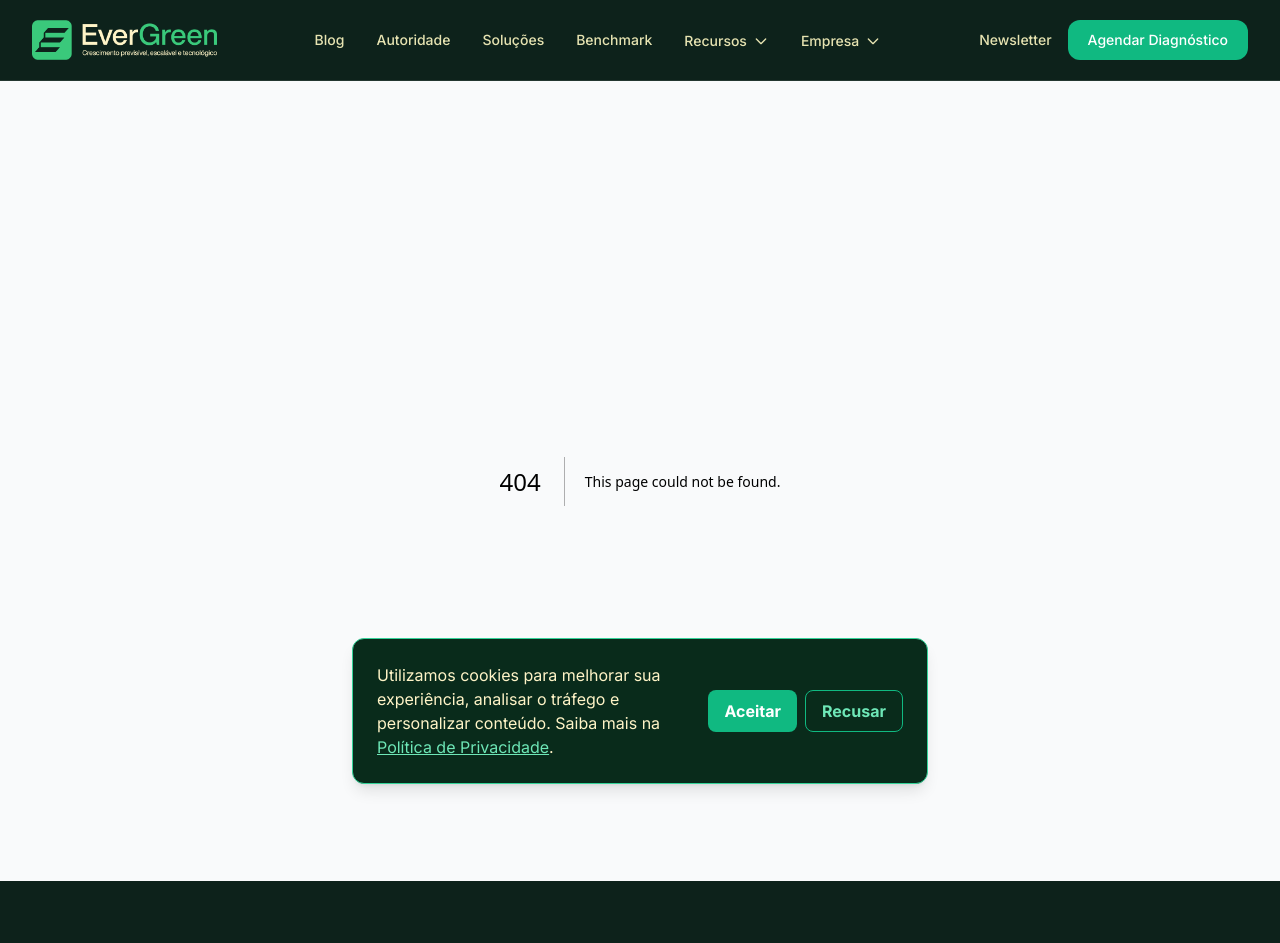
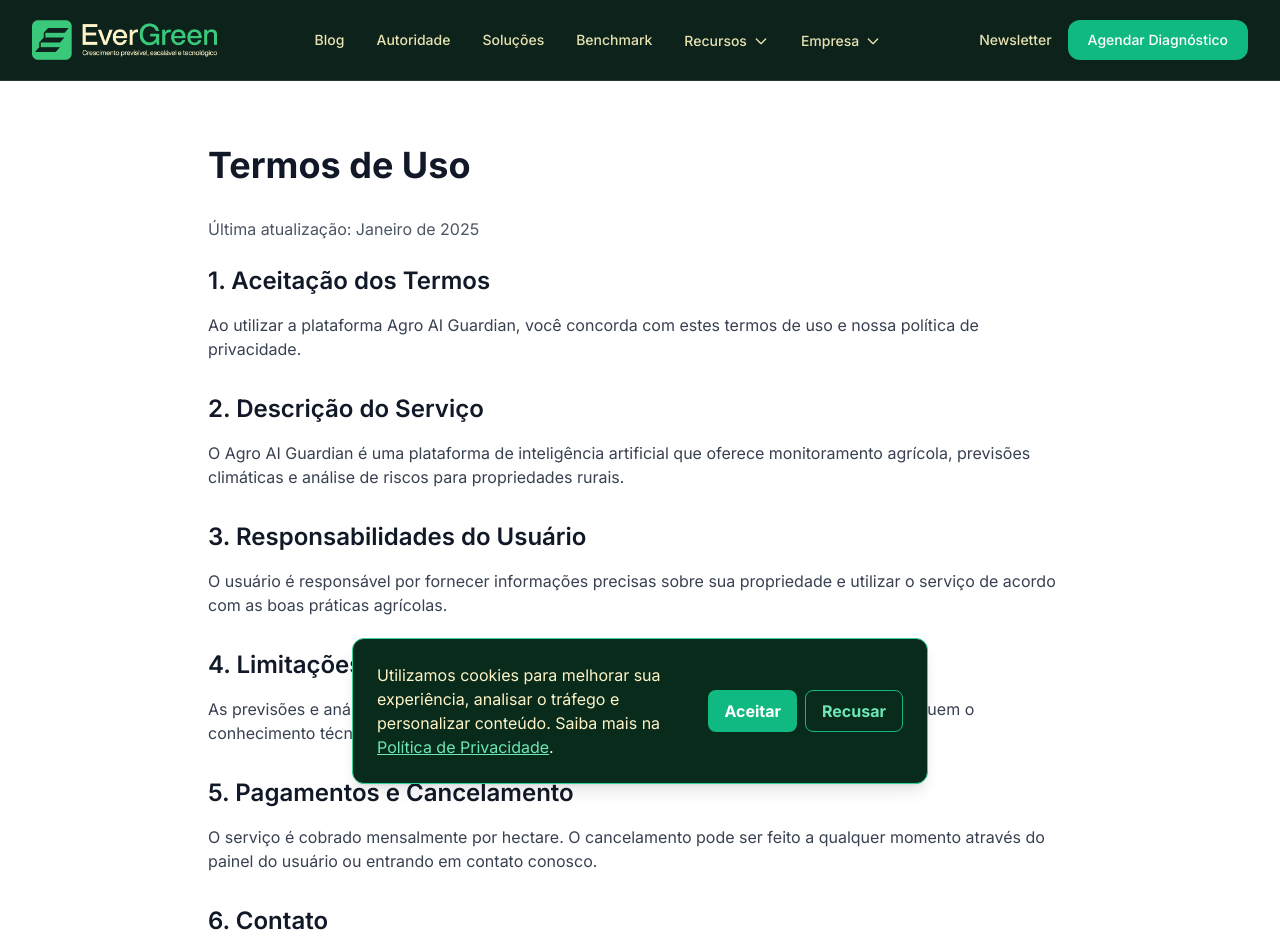
Before and after one commit to EverGreen-Agency/eg, a Next.js app: page /agro-ai-guardian/termos-uso in a window 1280 px wide. Before the commit this address had no page. Shown: the top 943 px of the page. Built offline with nearby package versions, Linux system fonts and the light colour scheme.

Commit message:
Ajuste na LP do Agro

```diff
--- a/src/app/agro-ai-guardian/layout.tsx
+++ b/src/app/agro-ai-guardian/layout.tsx
@@ -1,5 +1,13 @@
 import { Metadata } from 'next';
+import { Inter } from 'next/font/google';
 import './styles.css';
+
+const inter = Inter({
+  subsets: ['latin'],
+  weight: ['400', '500', '600', '700'],
+  display: 'swap',
+  variable: '--font-inter',
+});
 
 export const metadata: Metadata = {
   title: 'Agro AI Guardian - Preveja pragas e clima. Proteja até 40% da sua colheita',
--- a/src/app/agro-ai-guardian/page.tsx
+++ b/src/app/agro-ai-guardian/page.tsx
@@ -822,65 +822,75 @@ export default function AgroAIGuardianPage() {
       {/* Rodapé */}
       <footer className="bg-gray-900 text-white py-12">
         <div className="container mx-auto px-4">
-          <div className="grid md:grid-cols-4 gap-8">
+          <div className="grid md:grid-cols-3 gap-8">
             <div>
               <h3 className="text-xl font-bold mb-4 gradient-text">Agro AI Guardian</h3>
-              <p className="text-gray-400 mb-4">
+              <p className="text-gray-400 mb-6">
                 Inteligência artificial para agricultura sustentável e produtiva.
               </p>
               <div className="flex space-x-4">
-                <a href="#" className="text-gray-400 hover:text-white transition-colors hover-lift">
+                <a href="https://instagram.com/agroaiguardian" target="_blank" rel="noopener noreferrer" className="text-gray-400 hover:text-white transition-colors hover-lift">
                   <svg className="w-6 h-6" fill="currentColor" viewBox="0 0 24 24">
-                    <path d="M24 4.557c-.883.392-1.832.656-2.828.775 1.017-.609 1.798-1.574 2.165-2.724-.951.564-2.005.974-3.127 1.195-.897-.957-2.178-1.555-3.594-1.555-3.179 0-5.515 2.966-4.797 6.045-4.091-.205-7.719-2.165-10.148-5.144-1.29 2.213-.669 5.108 1.523 6.574-.806-.026-1.566-.247-2.229-.616-.054 2.281 1.581 4.415 3.949 4.89-.693.188-1.452.232-2.224.084.626 1.956 2.444 3.379 4.6 3.419-2.07 1.623-4.678 2.348-7.29 2.04 2.179 1.397 4.768 2.212 7.548 2.212 9.142 0 14.307-7.721 13.995-14.646.962-.695 1.797-1.562 2.457-2.549z"/>
+                    <path d="M12 2.163c3.204 0 3.584.012 4.85.07 3.252.148 4.771 1.691 4.919 4.919.058 1.265.069 1.645.069 4.849 0 3.205-.012 3.584-.069 4.849-.149 3.225-1.664 4.771-4.919 4.919-1.266.058-1.644.07-4.85.07-3.204 0-3.584-.012-4.849-.07-3.26-.149-4.771-1.699-4.919-4.92-.058-1.265-.07-1.644-.07-4.849 0-3.204.013-3.583.07-4.849.149-3.227 1.664-4.771 4.919-4.919 1.266-.057 1.645-.069 4.849-.069zm0-2.163c-3.259 0-3.667.014-4.947.072-4.358.2-6.78 2.618-6.98 6.98-.059 1.281-.073 1.689-.073 4.948 0 3.259.014 3.668.072 4.948.2 4.358 2.618 6.78 6.98 6.98 1.281.058 1.689.072 4.948.072 3.259 0 3.668-.014 4.948-.072 4.354-.2 6.782-2.618 6.979-6.98.059-1.28.073-1.689.073-4.948 0-3.259-.014-3.667-.072-4.947-.196-4.354-2.617-6.78-6.979-6.98-1.281-.059-1.69-.073-4.949-.073zm0 5.838c-3.403 0-6.162 2.759-6.162 6.162s2.759 6.163 6.162 6.163 6.162-2.759 6.162-6.163c0-3.403-2.759-6.162-6.162-6.162zm0 10.162c-2.209 0-4-1.79-4-4 0-2.209 1.791-4 4-4s4 1.791 4 4c0 2.21-1.791 4-4 4zm6.406-11.845c-.796 0-1.441.645-1.441 1.44s.645 1.44 1.441 1.44c.795 0 1.439-.645 1.439-1.44s-.644-1.44-1.439-1.44z"/>
                   </svg>
                 </a>
-                <a href="#" className="text-gray-400 hover:text-white transition-colors hover-lift">
+                <a href="https://wa.me/5511999999999" target="_blank" rel="noopener noreferrer" className="text-gray-400 hover:text-white transition-colors hover-lift">
                   <svg className="w-6 h-6" fill="currentColor" viewBox="0 0 24 24">
-                    <path d="M22.46 6c-.77.35-1.6.58-2.46.69.88-.53 1.56-1.37 1.88-2.38-.83.5-1.75.85-2.72 1.05C18.37 4.5 17.26 4 16 4c-2.35 0-4.27 1.92-4.27 4.29 0 .34.04.67.11.98C8.28 9.09 5.11 7.38 3 4.79c-.37.63-.58 1.37-.58 2.15 0 1.49.75 2.81 1.91 3.56-.71 0-1.37-.2-1.95-.5v.03c0 2.08 1.48 3.82 3.44 4.21a4.22 4.22 0 0 1-1.93.07 4.28 4.28 0 0 0 4 2.98 8.521 8.521 0 0 1-5.33 1.84c-.34 0-.68-.02-1.02-.06C3.44 20.29 5.7 21 8.12 21 16 21 20.33 14.46 20.33 8.79c0-.19 0-.37-.01-.56.84-.6 1.56-1.36 2.14-2.23z"/>
+                    <path d="M17.472 14.382c-.297-.149-1.758-.867-2.03-.967-.273-.099-.471-.148-.67.15-.197.297-.767.966-.94 1.164-.173.199-.347.223-.644.075-.297-.15-1.255-.463-2.39-1.475-.883-.788-1.48-1.761-1.653-2.059-.173-.297-.018-.458.13-.606.134-.133.298-.347.446-.52.149-.174.198-.298.298-.497.099-.198.05-.371-.025-.52-.075-.149-.669-1.612-.916-2.207-.242-.579-.487-.5-.669-.51-.173-.008-.371-.01-.57-.01-.198 0-.52.074-.792.372-.272.297-1.04 1.016-1.04 2.479 0 1.462 1.065 2.875 1.213 3.074.149.198 2.096 3.2 5.077 4.487.709.306 1.262.489 1.694.625.712.227 1.36.195 1.871.118.571-.085 1.758-.719 2.006-1.413.248-.694.248-1.289.173-1.413-.074-.124-.272-.198-.57-.347m-5.421 7.403h-.004a9.87 9.87 0 01-5.031-1.378l-.361-.214-3.741.982.998-3.648-.235-.374a9.86 9.86 0 01-1.51-5.26c.001-5.45 4.436-9.884 9.888-9.884 2.64 0 5.122 1.03 6.988 2.898a9.825 9.825 0 012.893 6.994c-.003 5.45-4.437 9.884-9.885 9.884m8.413-18.297A11.815 11.815 0 0012.05 0C5.495 0 .16 5.335.157 11.892c0 2.096.547 4.142 1.588 5.945L.057 24l6.305-1.654a11.882 11.882 0 005.683 1.448h.005c6.554 0 11.89-5.335 11.893-11.893A11.821 11.821 0 0020.885 3.488"/>
                   </svg>
                 </a>
               </div>
             </div>
 
             <div>
-              <h4 className="text-lg font-semibold mb-4">Produto</h4>
-              <ul className="space-y-2 text-gray-400">
-                <li><a href="#" className="hover:text-white transition-colors">Funcionalidades</a></li>
-                <li><a href="#" className="hover:text-white transition-colors">Preços</a></li>
-                <li><a href="#" className="hover:text-white transition-colors">Demonstração</a></li>
-                <li><a href="#" className="hover:text-white transition-colors">API</a></li>
-              </ul>
-            </div>
-
-            <div>
-              <h4 className="text-lg font-semibold mb-4">Suporte</h4>
-              <ul className="space-y-2 text-gray-400">
-                <li><a href="#" className="hover:text-white transition-colors">Central de Ajuda</a></li>
-                <li><a href="#" className="hover:text-white transition-colors">Contato</a></li>
-                <li><a href="#" className="hover:text-white transition-colors">WhatsApp</a></li>
-                <li><a href="#" className="hover:text-white transition-colors">Treinamentos</a></li>
+              <h4 className="text-lg font-semibold mb-4">Links Rápidos</h4>
+              <ul className="space-y-3 text-gray-400">
+                <li><a href="#funcionalidades" className="hover:text-white transition-colors">Funcionalidades</a></li>
+                <li><a href="#precos" className="hover:text-white transition-colors">Preços</a></li>
+                <li><a href="#faq" className="hover:text-white transition-colors">FAQ</a></li>
+                <li><a href="https://wa.me/5511999999999" target="_blank" rel="noopener noreferrer" className="hover:text-white transition-colors">Suporte WhatsApp</a></li>
               </ul>
             </div>
 
             <div>
               <h4 className="text-lg font-semibold mb-4">Contato</h4>
-              <div className="space-y-2 text-gray-400">
-                <p>suporte@agroaiguardian.com.br</p>
-                <p>(11) 99999-9999</p>
-                <p>São Paulo, SP</p>
+              <div className="space-y-3 text-gray-400">
+                <div className="flex items-center space-x-2">
+                  <svg className="w-4 h-4" fill="currentColor" viewBox="0 0 20 20">
+                    <path d="M2.003 5.884L10 9.882l7.997-3.998A2 2 0 0016 4H4a2 2 0 00-1.997 1.884z"/>
+                    <path d="M18 8.118l-8 4-8-4V14a2 2 0 002 2h12a2 2 0 002-2V8.118z"/>
+                  </svg>
+                  <a href="mailto:suporte@agroaiguardian.com.br" className="hover:text-white transition-colors">
+                    suporte@agroaiguardian.com.br
+                  </a>
+                </div>
+                <div className="flex items-center space-x-2">
+                  <svg className="w-4 h-4" fill="currentColor" viewBox="0 0 20 20">
+                    <path d="M2 3a1 1 0 011-1h2.153a1 1 0 01.986.836l.74 4.435a1 1 0 01-.54 1.06l-1.548.773a11.037 11.037 0 006.105 6.105l.774-1.548a1 1 0 011.059-.54l4.435.74a1 1 0 01.836.986V17a1 1 0 01-1 1h-2C7.82 18 2 12.18 2 5V3z"/>
+                  </svg>
+                  <a href="https://wa.me/5511999999999" target="_blank" rel="noopener noreferrer" className="hover:text-white transition-colors">
+                    (11) 99999-9999
+                  </a>
+                </div>
+                <div className="flex items-center space-x-2">
+                  <svg className="w-4 h-4" fill="currentColor" viewBox="0 0 20 20">
+                    <path fillRule="evenodd" d="M5.05 4.05a7 7 0 119.9 9.9L10 18.9l-4.95-4.95a7 7 0 010-9.9zM10 11a2 2 0 100-4 2 2 0 000 4z" clipRule="evenodd"/>
+                  </svg>
+                  <span>São Paulo, SP</span>
+                </div>
               </div>
             </div>
           </div>
 
           <div className="border-t border-gray-800 mt-8 pt-8 flex flex-col md:flex-row justify-between items-center">
             <div className="text-gray-400">
-              © 2024 Agro AI Guardian. Todos os direitos reservados.
+              © 2025 Agro AI Guardian. Todos os direitos reservados.
             </div>
             <div className="flex space-x-6 mt-4 md:mt-0">
-              <Link href="#" className="text-gray-400 hover:text-white transition-colors">
+              <Link href="/agro-ai-guardian/politica-privacidade" className="text-gray-400 hover:text-white transition-colors">
                 Política de Privacidade
               </Link>
-              <Link href="#" className="text-gray-400 hover:text-white transition-colors">
+              <Link href="/agro-ai-guardian/termos-uso" className="text-gray-400 hover:text-white transition-colors">
                 Termos de Uso
               </Link>
             </div>
--- /dev/null
+++ b/src/app/agro-ai-guardian/politica-privacidade/page.tsx
@@ -0,0 +1,53 @@
+export default function PoliticaPrivacidadePage() {
+  return (
+    <div className="min-h-screen bg-white py-16">
+      <div className="container mx-auto px-4 max-w-4xl">
+        <h1 className="text-4xl font-bold text-gray-900 mb-8">Política de Privacidade</h1>
+
+        <div className="prose prose-lg max-w-none">
+          <p className="text-gray-600 mb-6">
+            Última atualização: Janeiro de 2025
+          </p>
+
+          <section className="mb-8">
+            <h2 className="text-2xl font-semibold text-gray-900 mb-4">1. Informações que Coletamos</h2>
+            <p className="text-gray-700 mb-4">
+              Coletamos informações que você nos fornece diretamente, como dados da propriedade rural,
+              informações de contato e dados de uso da plataforma.
+            </p>
+          </section>
+
+          <section className="mb-8">
+            <h2 className="text-2xl font-semibold text-gray-900 mb-4">2. Como Usamos suas Informações</h2>
+            <p className="text-gray-700 mb-4">
+              Utilizamos suas informações para fornecer nossos serviços de monitoramento agrícola,
+              análise de dados e previsões baseadas em IA.
+            </p>
+          </section>
+
+          <section className="mb-8">
+            <h2 className="text-2xl font-semibold text-gray-900 mb-4">3. Proteção de Dados</h2>
+            <p className="text-gray-700 mb-4">
+              Implementamos medidas de segurança técnicas e organizacionais para proteger seus dados
+              pessoais contra acesso não autorizado, alteração, divulgação ou destruição.
+            </p>
+          </section>
+
+          <section className="mb-8">
+            <h2 className="text-2xl font-semibold text-gray-900 mb-4">4. LGPD - Lei Geral de Proteção de Dados</h2>
+            <p className="text-gray-700 mb-4">
+              Estamos em conformidade com a LGPD e respeitamos todos os seus direitos como titular de dados pessoais.
+            </p>
+          </section>
+
+          <section className="mb-8">
+            <h2 className="text-2xl font-semibold text-gray-900 mb-4">5. Contato</h2>
+            <p className="text-gray-700">
+              Para questões sobre privacidade, entre em contato: suporte@agroaiguardian.com.br
+            </p>
+          </section>
+        </div>
+      </div>
+    </div>
+  );
+}
--- /dev/null
+++ b/src/app/agro-ai-guardian/termos-uso/page.tsx
@@ -0,0 +1,62 @@
+export default function TermosUsoPage() {
+  return (
+    <div className="min-h-screen bg-white py-16">
+      <div className="container mx-auto px-4 max-w-4xl">
+        <h1 className="text-4xl font-bold text-gray-900 mb-8">Termos de Uso</h1>
+
+        <div className="prose prose-lg max-w-none">
+          <p className="text-gray-600 mb-6">
+            Última atualização: Janeiro de 2025
+          </p>
+
+          <section className="mb-8">
+            <h2 className="text-2xl font-semibold text-gray-900 mb-4">1. Aceitação dos Termos</h2>
+            <p className="text-gray-700 mb-4">
+              Ao utilizar a plataforma Agro AI Guardian, você concorda com estes termos de uso
+              e nossa política de privacidade.
+            </p>
+          </section>
+
+          <section className="mb-8">
+            <h2 className="text-2xl font-semibold text-gray-900 mb-4">2. Descrição do Serviço</h2>
+            <p className="text-gray-700 mb-4">
+              O Agro AI Guardian é uma plataforma de inteligência artificial que oferece
+              monitoramento agrícola, previsões climáticas e análise de riscos para propriedades rurais.
+            </p>
+          </section>
+
+          <section className="mb-8">
+            <h2 className="text-2xl font-semibold text-gray-900 mb-4">3. Responsabilidades do Usuário</h2>
+            <p className="text-gray-700 mb-4">
+              O usuário é responsável por fornecer informações precisas sobre sua propriedade
+              e utilizar o serviço de acordo com as boas práticas agrícolas.
+            </p>
+          </section>
+
+          <section className="mb-8">
+            <h2 className="text-2xl font-semibold text-gray-900 mb-4">4. Limitações de Responsabilidade</h2>
+            <p className="text-gray-700 mb-4">
+              As previsões e análises fornecidas são baseadas em dados e algoritmos de IA,
+              mas não substituem o conhecimento técnico especializado.
+            </p>
+          </section>
+
+          <section className="mb-8">
+            <h2 className="text-2xl font-semibold text-gray-900 mb-4">5. Pagamentos e Cancelamento</h2>
+            <p className="text-gray-700 mb-4">
+              O serviço é cobrado mensalmente por hectare. O cancelamento pode ser feito a qualquer momento
+              através do painel do usuário ou entrando em contato conosco.
+            </p>
+          </section>
+
+          <section className="mb-8">
+            <h2 className="text-2xl font-semibold text-gray-900 mb-4">6. Contato</h2>
+            <p className="text-gray-700">
+              Para dúvidas sobre os termos de uso: suporte@agroaiguardian.com.br
+            </p>
+          </section>
+        </div>
+      </div>
+    </div>
+  );
+}
--- a/src/app/layout.tsx
+++ b/src/app/layout.tsx
@@ -5,6 +5,7 @@ import Footer from '@/components/Footer'
 import Head from 'next/head'
 import CookieConsent from "@/components/CookieConsent";
 import FacebookPixel from '@/components/FacebookPixel';
+import ConditionalLayout from '@/components/ConditionalLayout';
 
 const inter = Inter({
   subsets: ['latin'],
@@ -38,9 +39,9 @@ export default function RootLayout({
       </Head>
       <body className={`${inter.className} min-h-screen bg-gray-50 dark:bg-gray-900`}>
         <FacebookPixel />
-        <Navbar />
-        {children}
-        <Footer />
+        <ConditionalLayout>
+          {children}
+        </ConditionalLayout>
         <CookieConsent />
       </body>
     </html>
--- /dev/null
+++ b/src/components/ConditionalLayout.tsx
@@ -0,0 +1,26 @@
+'use client';
+
+import { usePathname } from 'next/navigation';
+import Navbar from '@/components/Navbar';
+import Footer from '@/components/Footer';
+
+interface ConditionalLayoutProps {
+  children: React.ReactNode;
+}
+
+export default function ConditionalLayout({ children }: ConditionalLayoutProps) {
+  const pathname = usePathname();
+  const isAgroAIGuardianPage = pathname === '/agro-ai-guardian';
+
+  if (isAgroAIGuardianPage) {
+    return <>{children}</>;
+  }
+
+  return (
+    <>
+      <Navbar />
+      {children}
+      <Footer />
+    </>
+  );
+}
```
